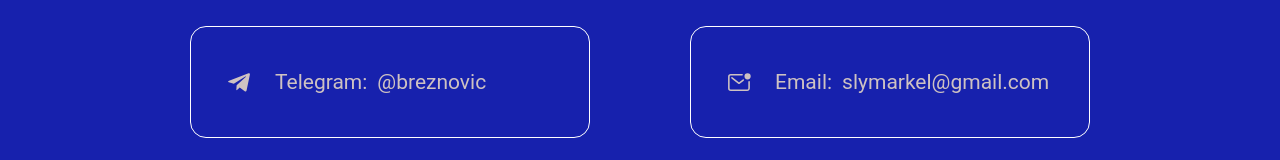
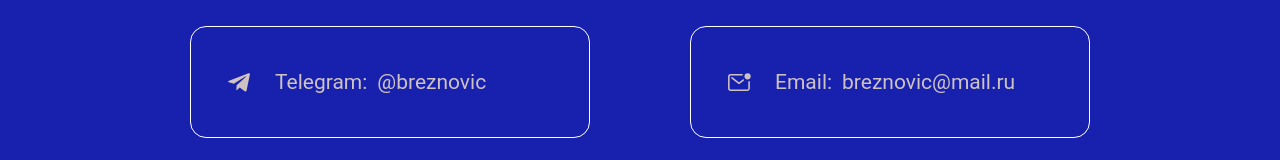
Before and after one commit to breznovic/mycv, a React (Create React App) app: page / in a window 1280 px wide. Shown: the part 3489-3649 px from the top of the page. Built offline with nearby package versions, Linux system fonts and the light colour scheme.

Commit message:
Refactoring

```diff
--- a/src/components/Apps/Slider/Slider.tsx
+++ b/src/components/Apps/Slider/Slider.tsx
@@ -43,7 +43,7 @@
 
   const currentApp = apps[activeIndex];
 
-  const interval = 5000;
+  const interval = 6000;
 
   useEffect(() => {
     const autoPlayInterval = setInterval(nextSlide, interval);
--- a/src/components/Contacts/Contacts.tsx
+++ b/src/components/Contacts/Contacts.tsx
@@ -37,8 +37,8 @@
                   </div>
                   <div className={s.cardData}>
                     <span>Email:</span>
-                    <a href="mailto:slymarkel@gmail.com" className={s.cardText}>
-                      slymarkel@gmail.com
+                    <a href="mailto:breznovic@mail.ru" className={s.cardText}>
+                      breznovic@mail.ru
                     </a>
                   </div>
                 </div>
```
